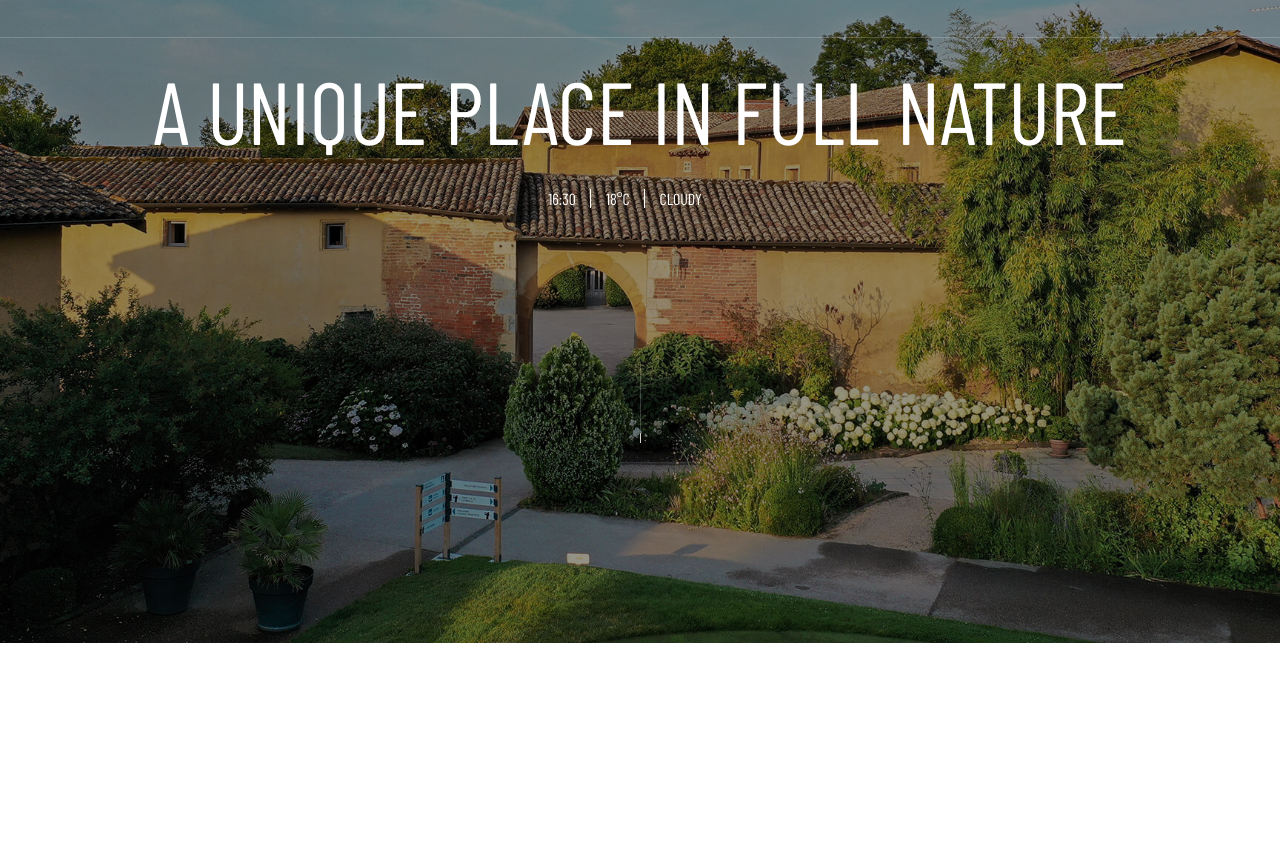
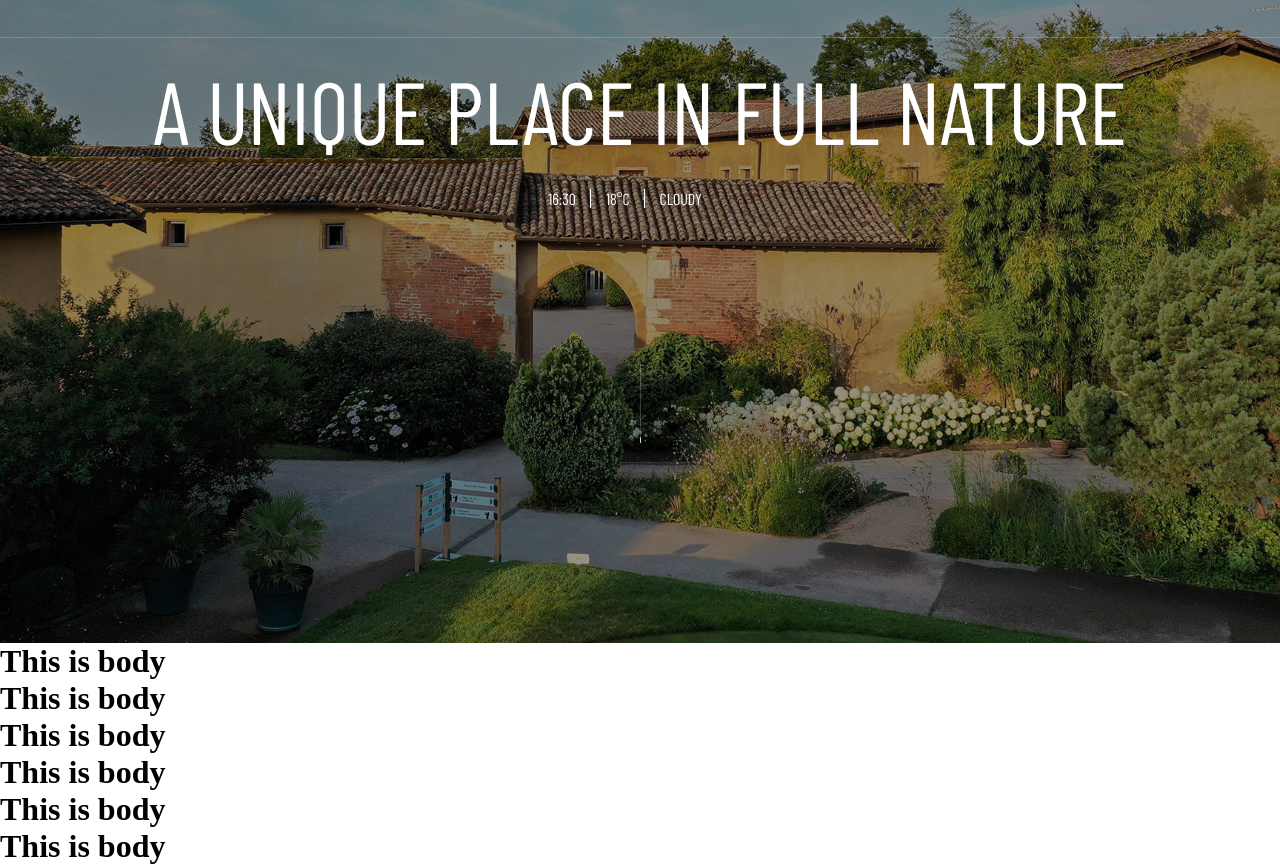
Before and after one commit to eeyfesubalew/Hotel-website, a React (Create React App) app: page / in a window 1280 px wide. Shown: the part 157-1022 px from the top of the page. Before the commit the page ends 800 px from the top, so only its background shows below. Built offline with nearby package versions, Linux system fonts and the light colour scheme; a web font is replaced by a local one.

Commit message:
scroll bar

```diff
--- a/src/components/Header/Header.js
+++ b/src/components/Header/Header.js
@@ -1,14 +1,23 @@
+import { Fragment } from "react";
 import MainHeading from "../Mainnavigation/MainHeading";
 import MainNavigation from "../Mainnavigation/MainNavigation";
 import SecondNav from "../Mainnavigation/SecondNav";
 import classes from "./Header.module.css";
 const Header = () => {
   return (
-    <header className={classes.header}>
-      <MainNavigation />
-      <SecondNav />
-      <MainHeading />
-    </header>
+    <Fragment>
+      <header className={classes.header}>
+        <MainNavigation />
+        <SecondNav />
+        <MainHeading />
+      </header>
+      <h1>This is body</h1>
+      <h1>This is body</h1>
+      <h1>This is body</h1>
+      <h1>This is body</h1>
+      <h1>This is body</h1>
+      <h1>This is body</h1>
+    </Fragment>
   );
 };
 export default Header;
--- a/src/index.css
+++ b/src/index.css
@@ -12,6 +12,14 @@ body {
   -moz-osx-font-smoothing: grayscale; */
   padding: 0;
 }
+body::-webkit-scrollbar {
+  width: 10px;
+}
+
+body::-webkit-scrollbar-thumb {
+  background-color: rgb(187, 211, 219);
+  outline: 1px solid rgb(219, 244, 143);
+}
 
 code {
   font-family: source-code-pro, Menlo, Monaco, Consolas, "Courier New",
```
